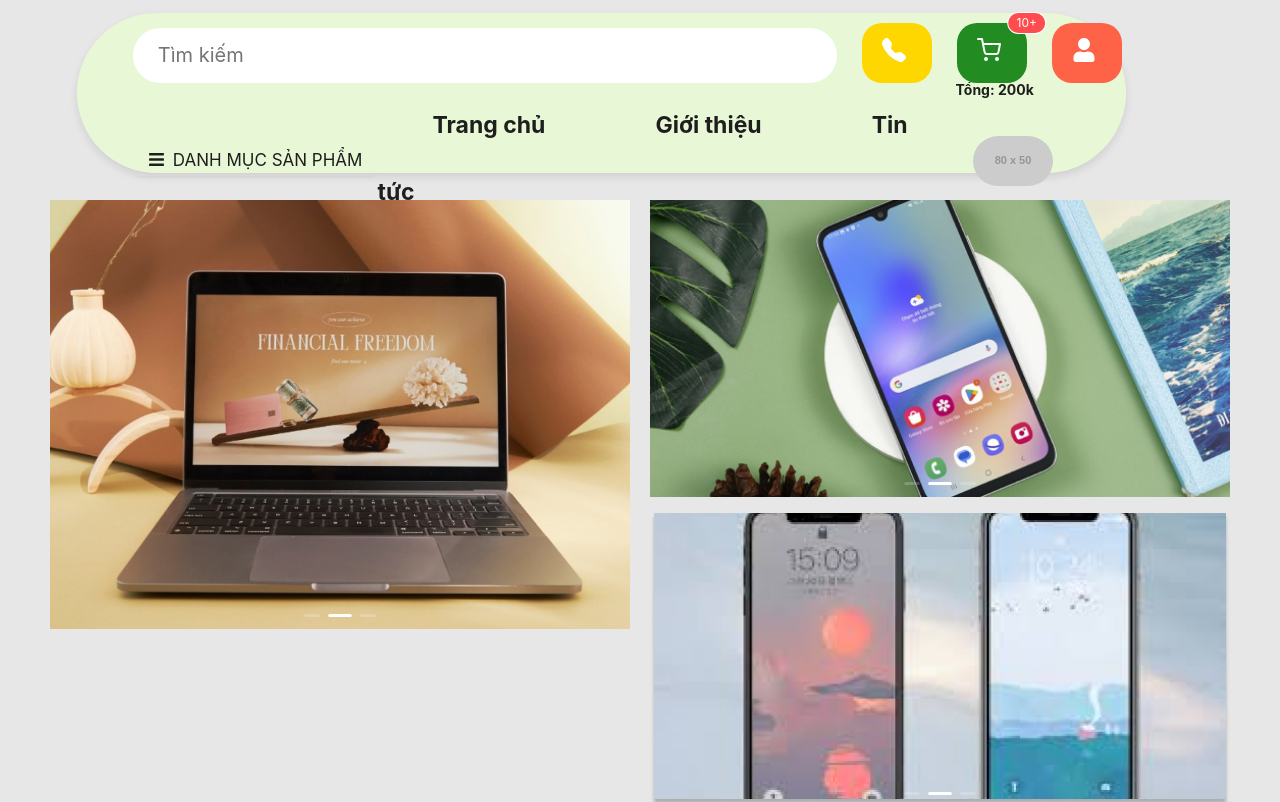
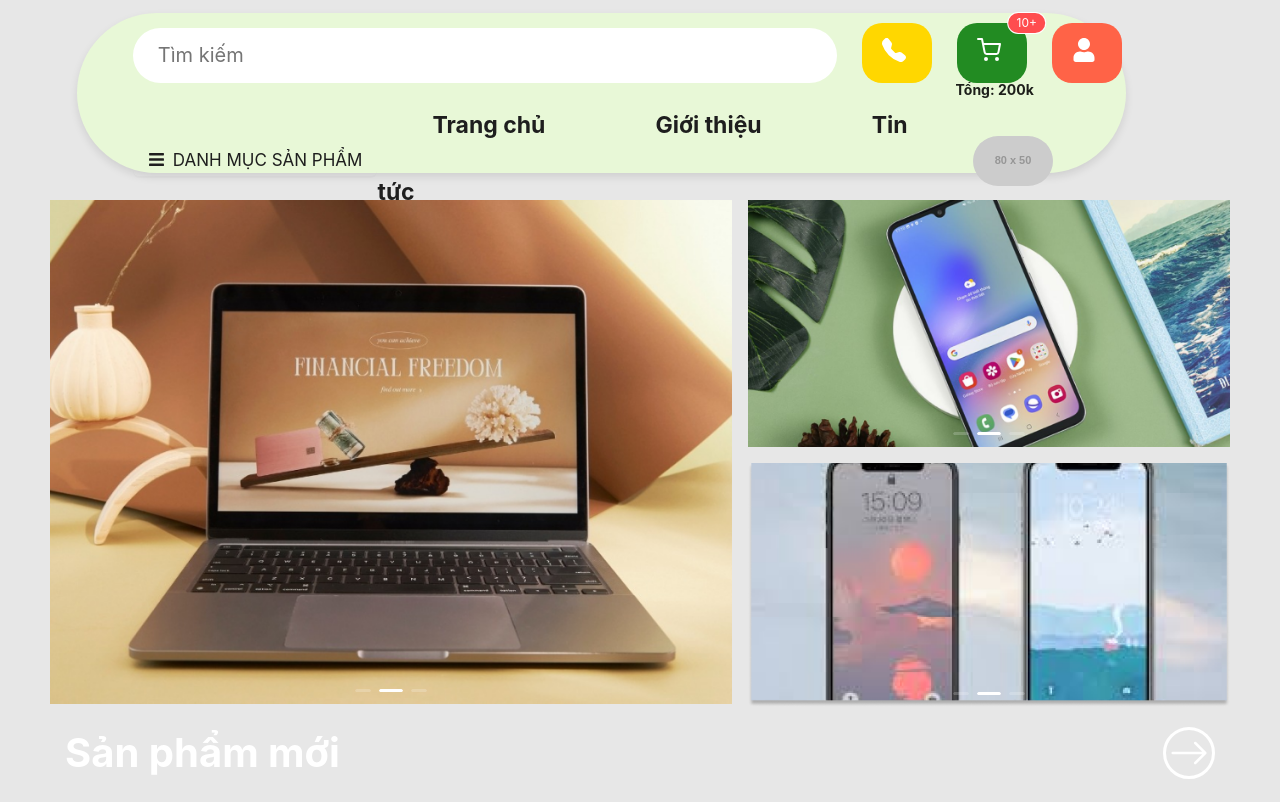
Before and after one commit to TellYaHeadliner/Pixel-Shop-Project, a React (Vite) app in the folder FE-E-commerce/: page / in a window 1280 px wide. Shown: the top 802 px of the page. Built offline with nearby package versions, Linux system fonts and the light colour scheme.

Commit message:
Fix: Layout slideshow

```diff
--- a/FE-E-commerce/src/components/Client/Slideshow/SlideshowAds.jsx
+++ b/FE-E-commerce/src/components/Client/Slideshow/SlideshowAds.jsx
@@ -1,6 +1,6 @@
 import { Carousel } from "antd";
 
-const SlideShowAds = ({ width = "100%" ,height = "100%", linkImg }) => {
+const SlideShowAds = ({ width ,height, linkImg }) => {
   return (
     <>
       <Carousel autoplay>
--- a/FE-E-commerce/src/pages/Client/Home/Home.jsx
+++ b/FE-E-commerce/src/pages/Client/Home/Home.jsx
@@ -1,5 +1,5 @@
 import React from "react";
-import { Row, Col, Layout, Image, Typography, Card } from "antd";
+import { Row, Col, Layout, Image, Typography, Card, Flex } from "antd";
 import { AiOutlineCheck } from "react-icons/ai";
 
 import SanPhamNav from "../../../components/Client/Button/SanPhamNav";
@@ -19,19 +19,15 @@ const Home = () => {
           imageRendering: "optimizeQuality",
         }}
       >
-        <Row gutter={[20, 20]}>
-          <Col xs={24} lg={12}>
-            <SlideShowAds linkImg="/imgs/slideshow1.png" />
+        <Row gutter={[16, 16]}>
+          <Col xs={24} md={14}>
+              <SlideShowAds linkImg="/imgs/slideshow1.png" width="100%" height="300px" />
           </Col>
-          <Col xs={24} md={12}>
-            <Row gutter={[16, 16]}>
-              <Col span={24}>
-                <SlideShowAds height="25%" linkImg="/imgs/slideshow2.png" />
-              </Col>
-              <Col span={24}>
-                <SlideShowAds height="25%" linkImg="/imgs/slideshow3.png" />
-              </Col>
-            </Row>
+          <Col xs={24} md={10}>
+            <Flex gap="middle" vertical>
+              <SlideShowAds linkImg="/imgs/slideshow2.png" width="100%" height="50%" />
+              <SlideShowAds linkImg="/imgs/slideshow3.png" width="100%" height="50%" />
+            </Flex>
           </Col>
         </Row>
 
```
Also changed, not shown: FE-E-commerce/src/pages/Client/Home/Home.scss (line endings or trailing spaces).
